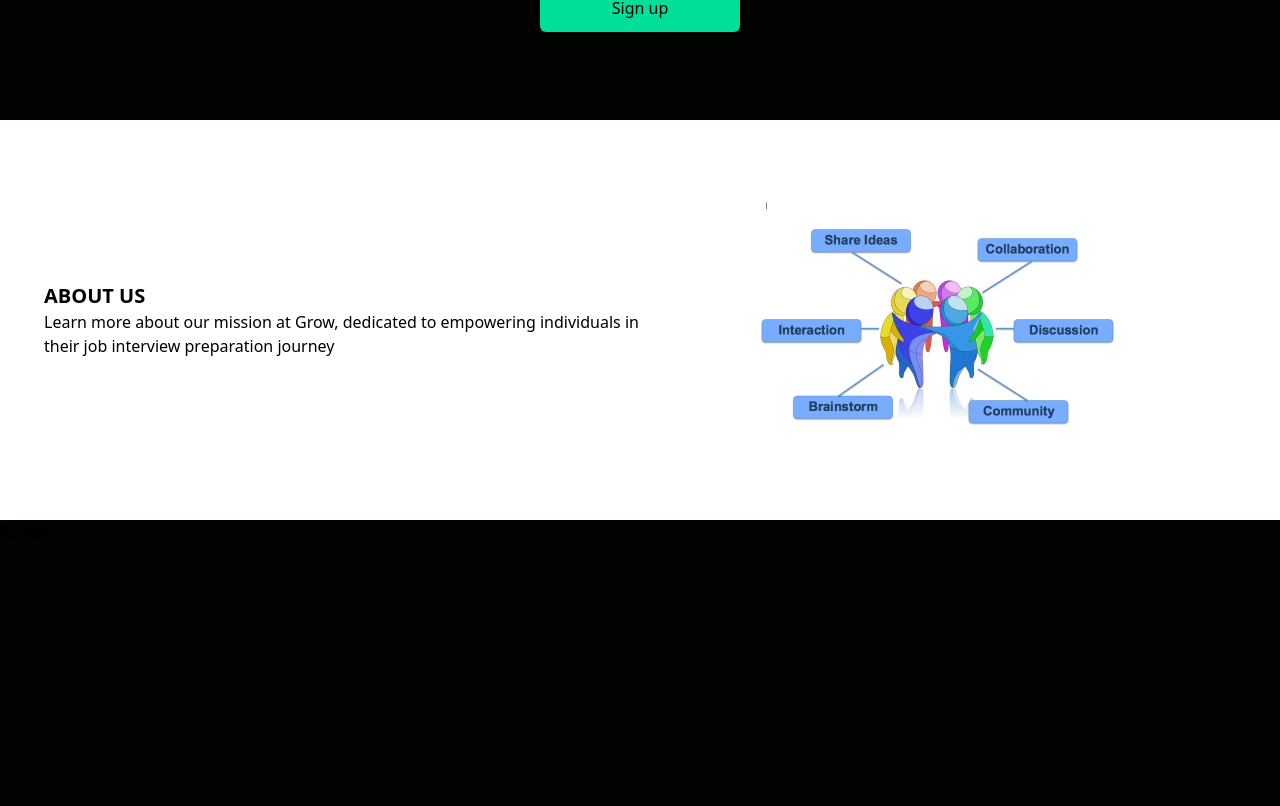
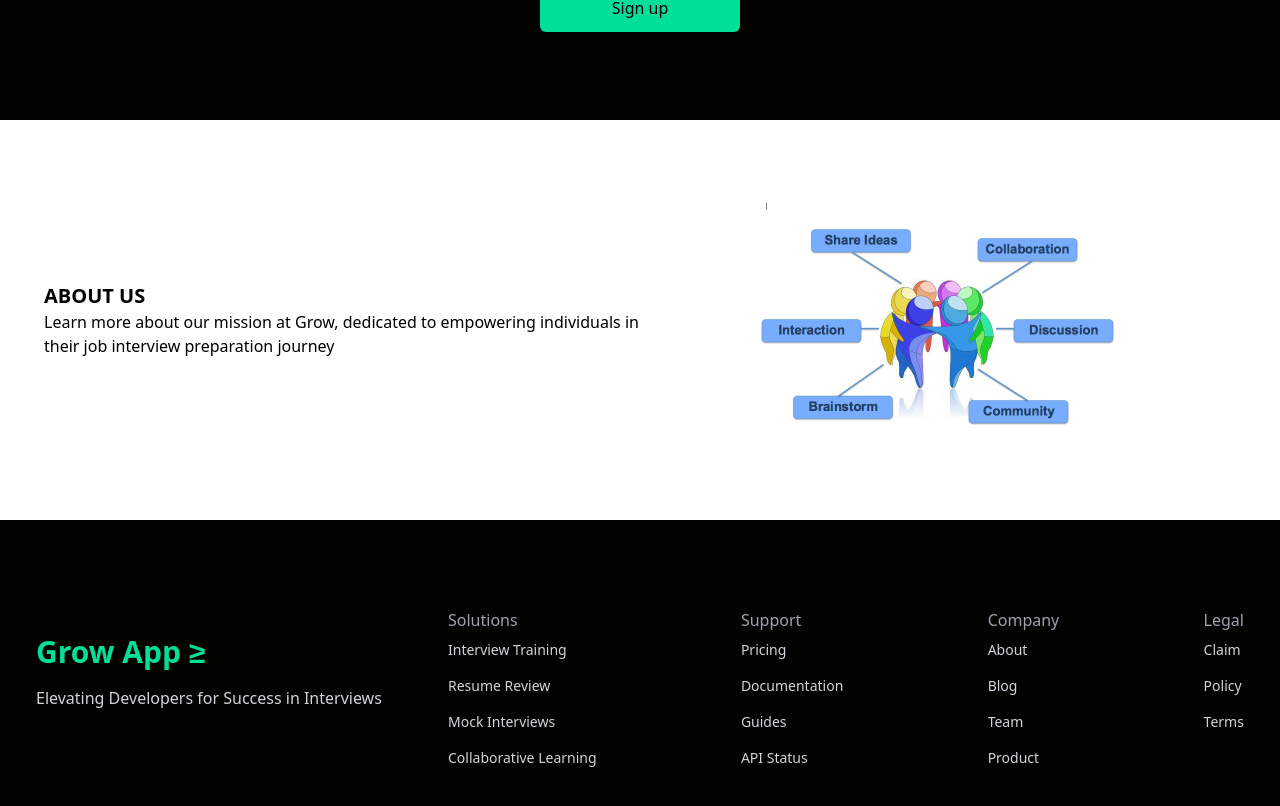
Before and after one commit to jen67/Grow, a React (Create React App) app in the folder web_grow/jobtest-frontend/: page / in a window 1280 px wide. Shown: the part 1467-2273 px from the top of the page. Before the commit the page ends 2011 px from the top, so only its background shows below. Built offline with nearby package versions, Linux system fonts and the light colour scheme.

Commit message:
update footer component

```diff
--- a/web_grow/jobtest-frontend/src/components/Footer.jsx
+++ b/web_grow/jobtest-frontend/src/components/Footer.jsx
@@ -1,9 +1,54 @@
-import React from 'react'
+import React from "react";
 
 function Footer() {
   return (
-    <div>Footer</div>
-  )
+    <div className="max-w-[1240px] mx-auto py-16 px-4 grid lg:grid-cols-3 gap-7 text-gray-300">
+      <div className="lg:flex lg:flex-col lg:justify-center">
+        <header className="w-full text-3xl font-bold text-[#00df9a]">
+          Grow App &#8805;
+        </header>
+        <p className="py-4">Elevating Developers for Success in Interviews</p>
+      </div>
+
+      <div className="lg:col-span-2 flex justify-between lg:mt-6">
+        <div>
+          <h5 className="font-medium text-gray-400">Solutions</h5>
+          <ul>
+            <li className="py-2 text-sm">Interview Training</li>
+            <li className="py-2 text-sm">Resume Review</li>
+            <li className="py-2 text-sm">Mock Interviews</li>
+            <li className="py-2 text-sm">Collaborative Learning</li>
+          </ul>
+        </div>
+        <div>
+          <h5 className="font-medium text-gray-400">Support</h5>
+          <ul>
+            <li className="py-2 text-sm">Pricing</li>
+            <li className="py-2 text-sm">Documentation</li>
+            <li className="py-2 text-sm">Guides</li>
+            <li className="py-2 text-sm">API Status</li>
+          </ul>
+        </div>
+        <div>
+          <h5 className="font-medium text-gray-400">Company</h5>
+          <ul>
+            <li className="py-2 text-sm">About</li>
+            <li className="py-2 text-sm">Blog</li>
+            <li className="py-2 text-sm">Team</li>
+            <li className="py-2 text-sm">Product</li>
+          </ul>
+        </div>
+        <div>
+          <h5 className="font-medium text-gray-400">Legal</h5>
+          <ul>
+            <li className="py-2 text-sm">Claim</li>
+            <li className="py-2 text-sm">Policy</li>
+            <li className="py-2 text-sm">Terms</li>
+          </ul>
+        </div>
+      </div>
+    </div>
+  );
 }
 
-export default Footer
+export default Footer;
```
